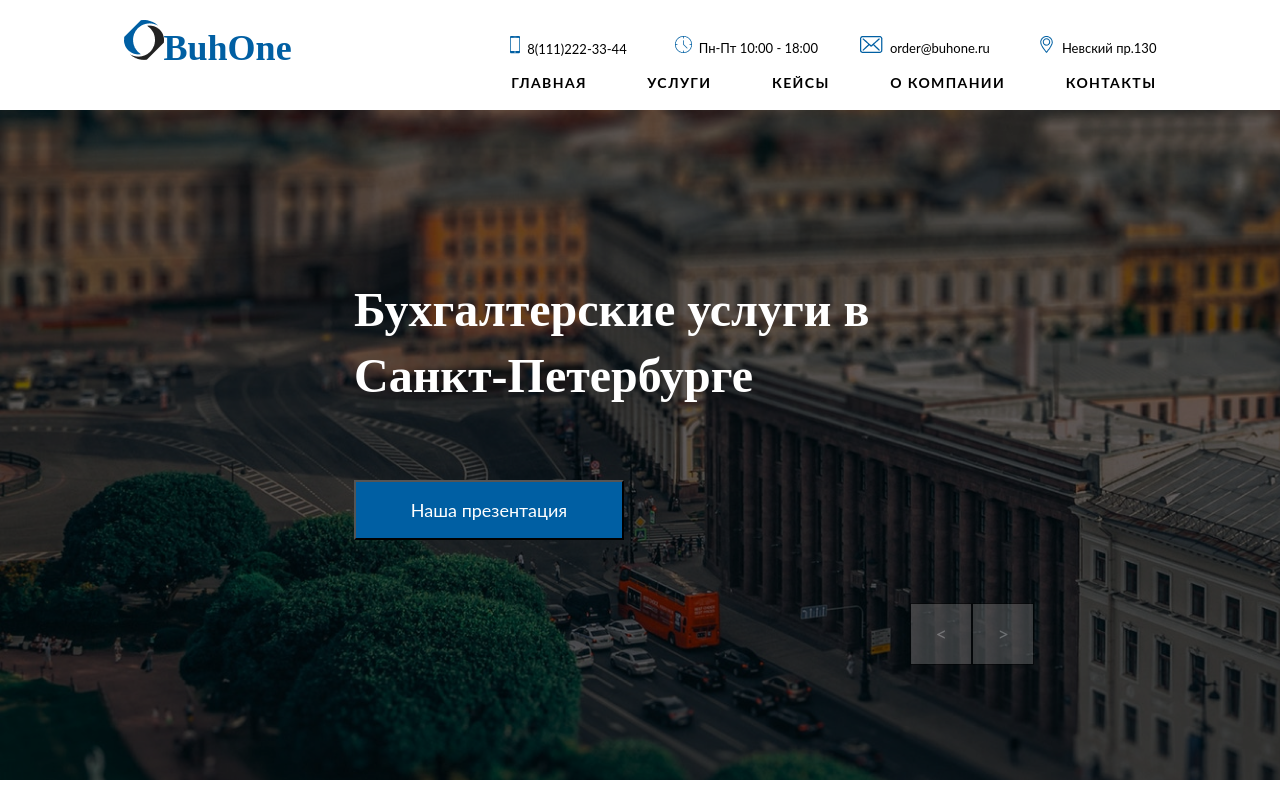
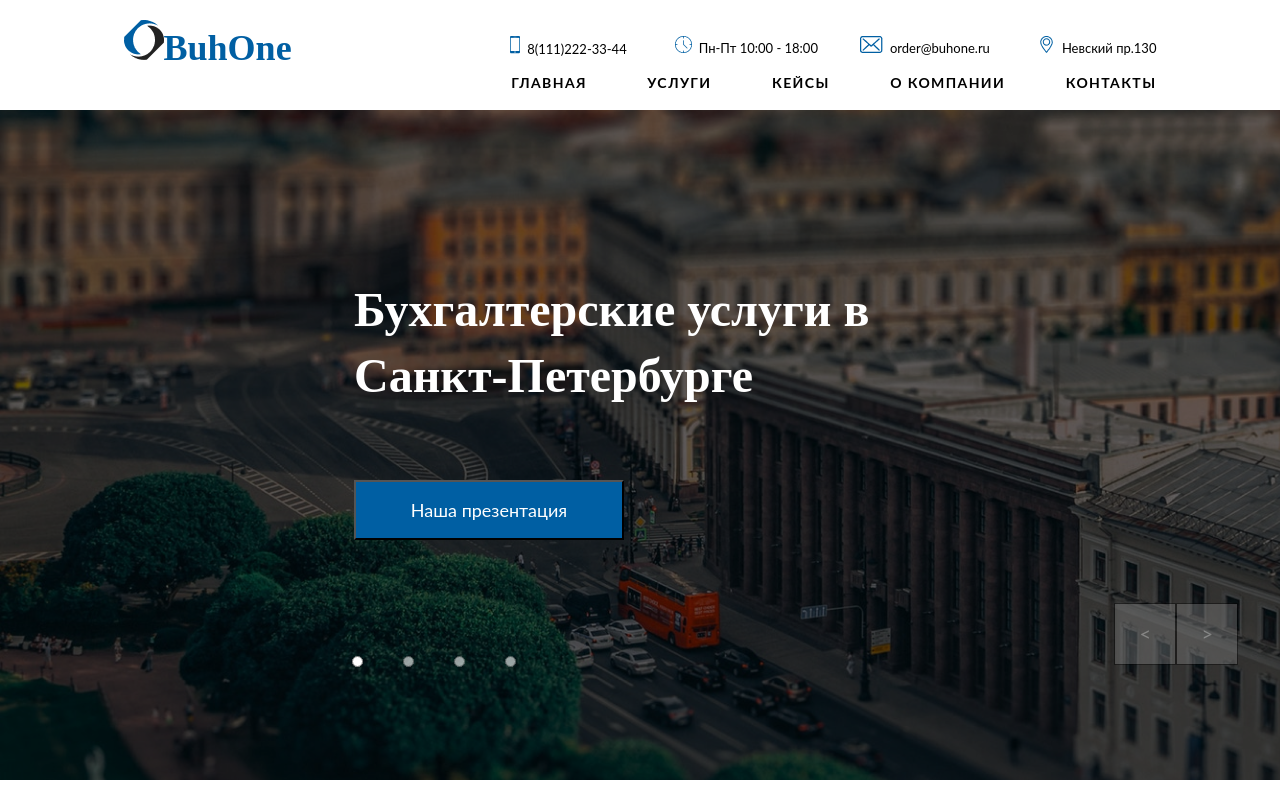
Before and after one commit to chatterbox777/Tandor2, a React (Create React App) app: page / in a window 1280 px wide. Built offline with nearby package versions, Linux system fonts and the light colour scheme.

Commit message:
2
made some changes

```diff
--- a/src/Components/HeaderSlider/HeaderSlider.jsx
+++ b/src/Components/HeaderSlider/HeaderSlider.jsx
@@ -43,7 +43,7 @@ class HeaderSlider extends React.Component {
               <button>{el.buttonText}</button>
             </div>
           ))}
-        <Slider />
+        <Slider isActive={this.state.isActive} />
       </div>
     );
   }
--- a/src/Components/Slider/Slider.jsx
+++ b/src/Components/Slider/Slider.jsx
@@ -6,7 +6,30 @@ import classList from "./Slider.module.css";
 const radioActive = classList.slider__radio__active;
 
 class Slider extends React.Component {
-  state = {};
+  state = {
+    inputs: [
+      {
+        id: 1,
+        active: true,
+        type: "radio",
+      },
+      {
+        id: 2,
+        active: false,
+        type: "radio",
+      },
+      {
+        id: 3,
+        active: false,
+        type: "radio",
+      },
+      {
+        id: 4,
+        active: false,
+        type: "radio",
+      },
+    ],
+  };
 
   changeActive(e, id) {
     e.preventDefault();
@@ -22,7 +45,16 @@ class Slider extends React.Component {
   render() {
     return (
       <div className={classList.slider__container}>
-        <div className={classList.slider__inputs}></div>
+        <div className={classList.slider__inputs}>
+          {this.state.inputs.map((el) => (
+            <input
+              key={el.id}
+              onClick={(e) => this.changeActive(e, el.id)}
+              type={el.type}
+              className={el.active ? radioActive : null}
+            />
+          ))}
+        </div>
         <div className={classList.slider__buttons}>
           <div className={classList.slider__button_left}>
             <p> {"<"} </p>
```
